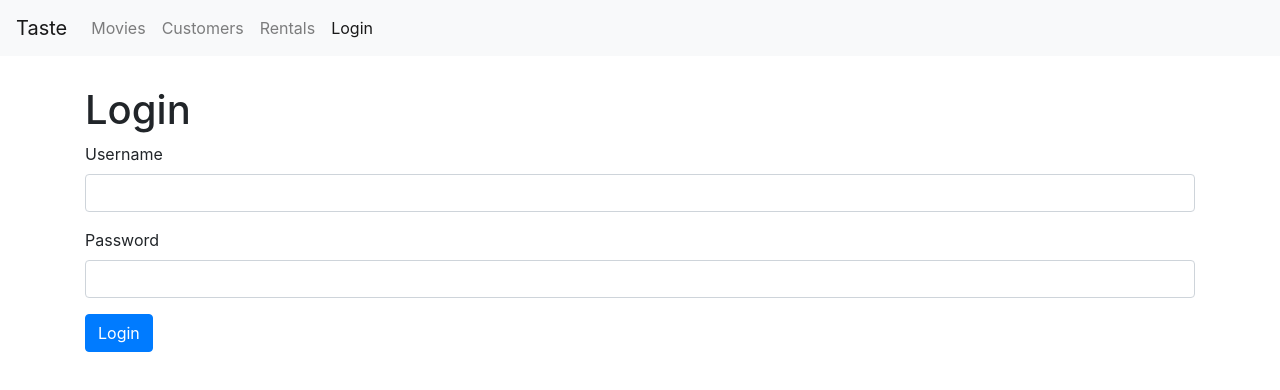
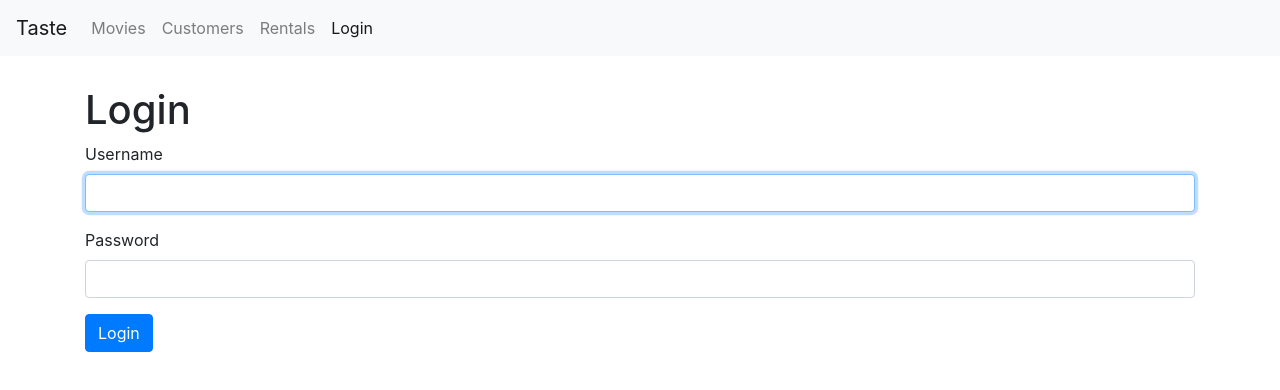
Before and after one commit to yangkai007/React_Movies, a React (Create React App) app: page /login in a window 1280 px wide. Shown: the top 390 px of the page. Built offline with nearby package versions, Linux system fonts and the light colour scheme.

Commit message:
ref引用

```diff
--- a/src/components/loginForm.jsx
+++ b/src/components/loginForm.jsx
@@ -1,10 +1,18 @@
 import React, { Component } from "react"
 
 class LoginForm extends Component {
+  username = React.createRef()
+
+  // componentDidMount() {
+  //   this.username.current.focus()
+  // }
+
   handleSubmit = e => {
     e.preventDefault()
 
     //调用后端服务
+    // const username = document.getElementById("username").value
+    const username = this.username.current.value
     console.log("Submitted")
   }
 
@@ -15,7 +23,13 @@
         <form onSubmit={this.handleSubmit}>
           <div className="form-group">
             <label htmlFor="username">Username</label>
-            <input id="username" type="text" className="form-control" />
+            <input
+              autoFocus
+              ref={this.username}
+              id="username"
+              type="text"
+              className="form-control"
+            />
           </div>
           <div className="form-group">
             <label htmlFor="password">Password</label>
```
